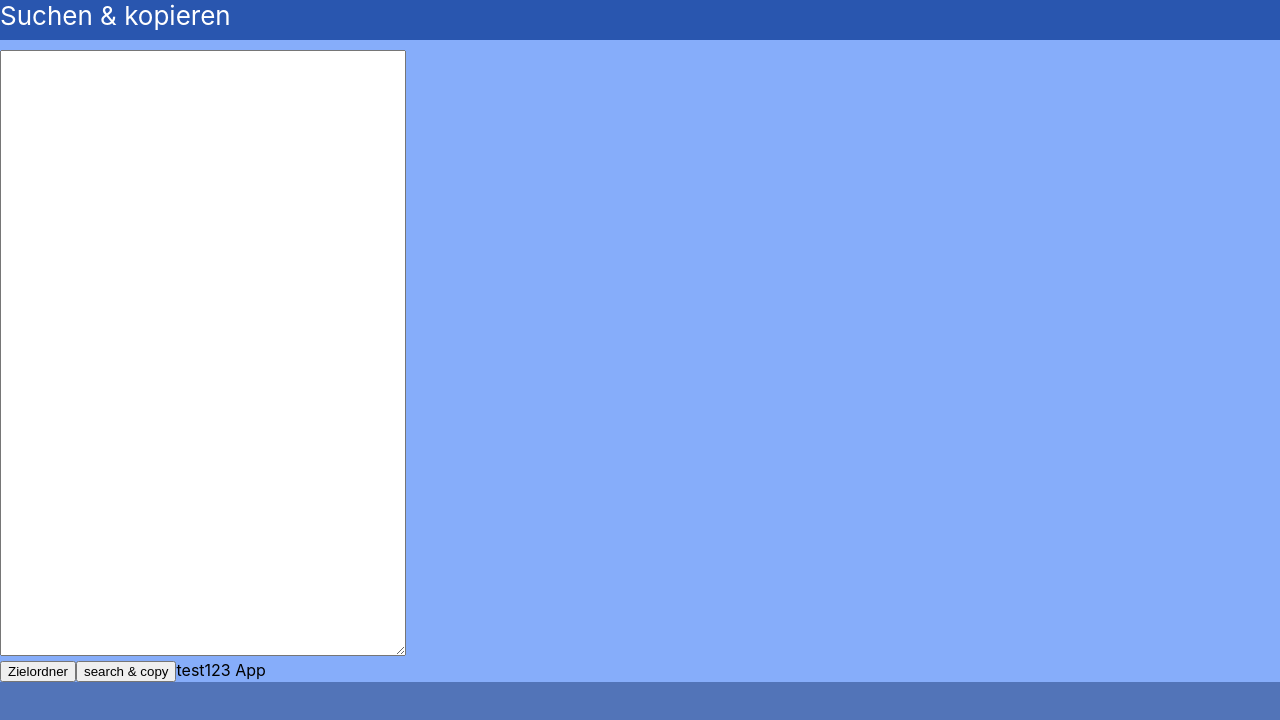
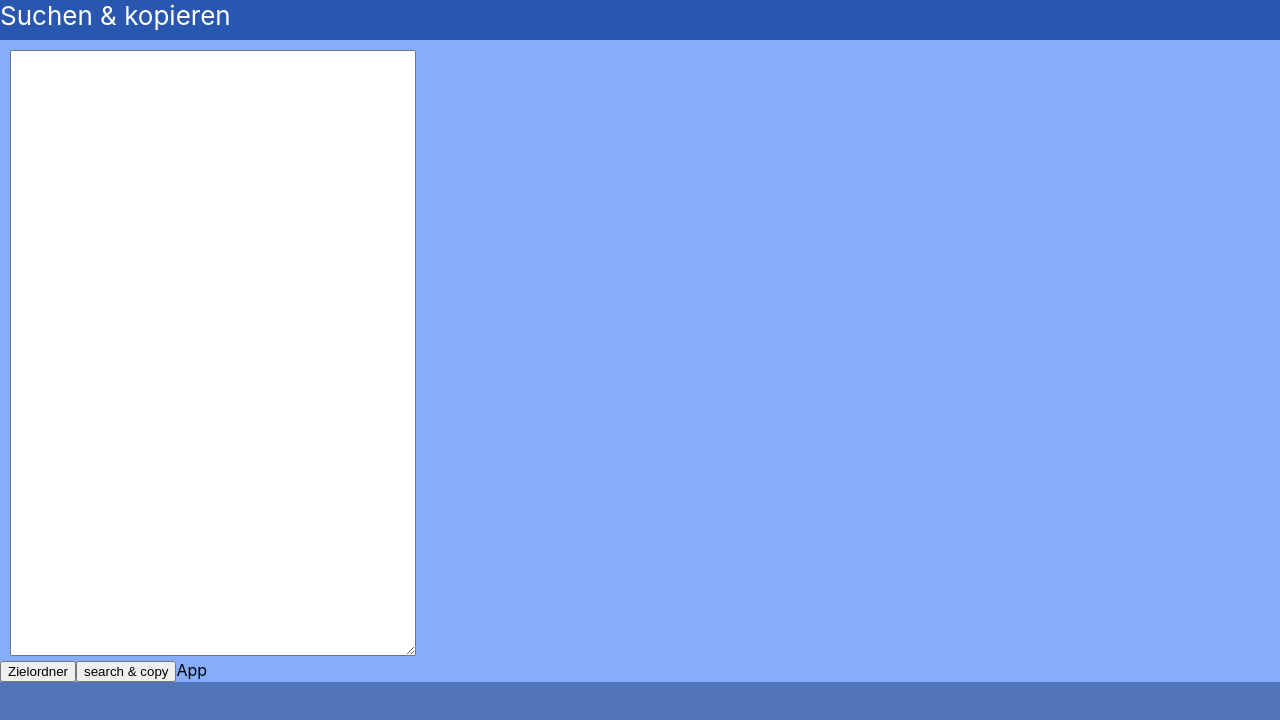
Before and after one commit to Fake448/ESA-App, a React (Create React App) app: page / in a window 1280 px wide. Shown: the top 720 px of the page. Built offline with nearby package versions, Linux system fonts and the light colour scheme.

Commit message:
-styling-

```diff
--- a/src/App.js
+++ b/src/App.js
@@ -8,12 +8,11 @@ function App() {
         Suchen & kopieren
       </header>
 
-        <div style={{paddingTop:10}}>
+        <div style={{paddingTop:10, paddingLeft:10}}>
           <textarea style={{height:600, width:400}}></textarea>
         </div>
         <button>Zielordner</button>
         <button>search & copy</button>
-        test123
       App
     </div>
   );
```
